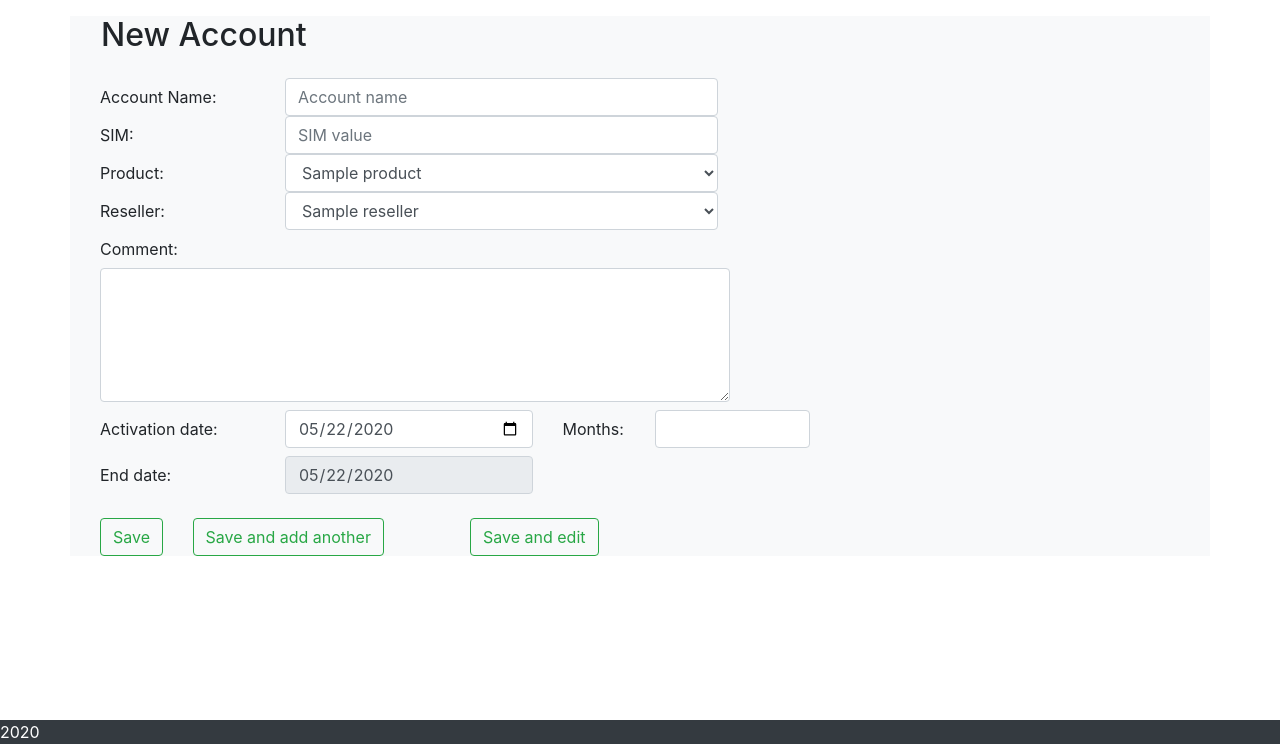
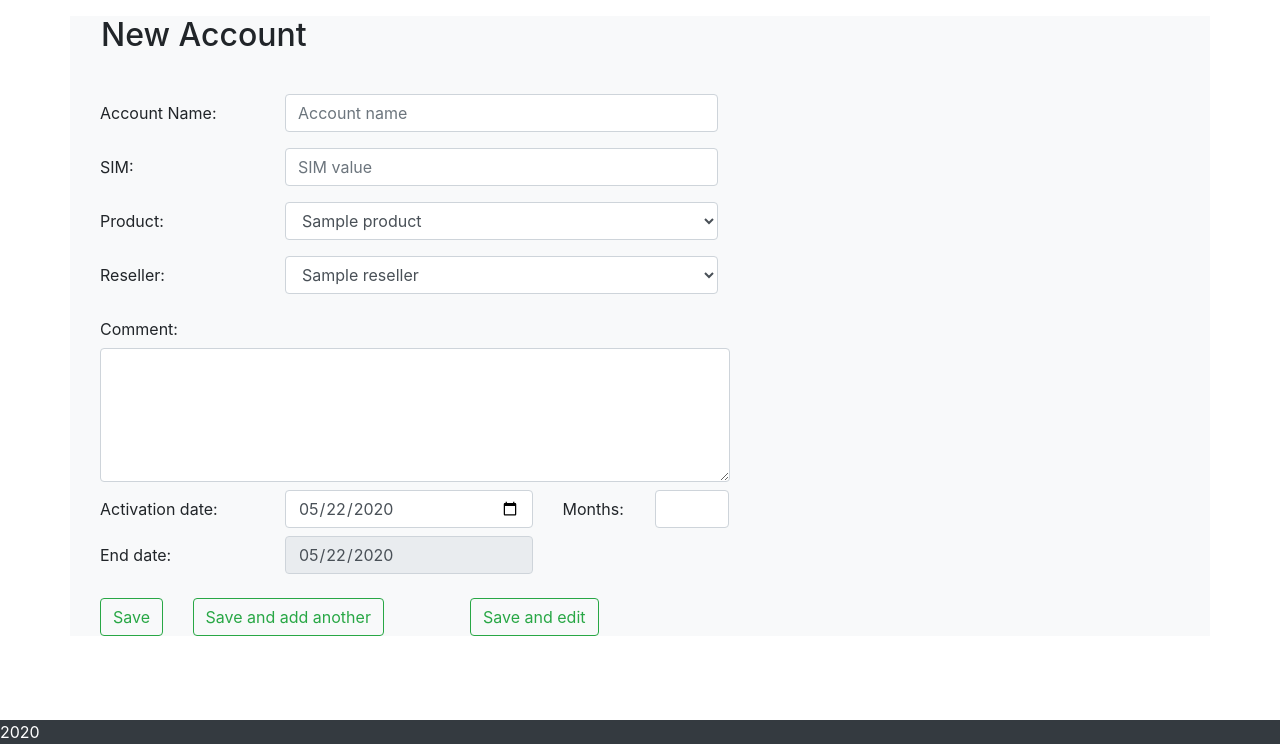
Before and after one commit to Simple2B/NITRIX, a Flask app: page /account_details in a window 1280 px wide. Shown: the part 56-800 px from the top of the page. Run offline with Flask 2, Linux system fonts and the light colour scheme; tables that the repository leaves empty hold one stand-in row (values such as "Sample post"); some libraries are stand-ins or nearby versions.

Commit message:
fix 1st half of fields

```diff
--- a/app/templates/account_details.html
+++ b/app/templates/account_details.html
@@ -10,7 +10,7 @@
             <h2>New Account</h2>
             {% endif %}
         </div>
-        <div class="row">
+        <div class="row pt-3">
             {{form.id(type='hidden')}}
             <!-- <label class="col-sm-2 col-form-label">Account name:</label> -->
             {{form.name.label(class="col-sm-2 col-form-label")}}
@@ -22,13 +22,13 @@
                 {% endif %}
             </div>
         </div>
-        <div class="row">
+        <div class="row pt-3">
             <label class="col-sm-2 col-form-label">SIM:</label>
             <div class="col-sm-5">
                 {{form.sim(class='form-control', placeholder="SIM value")}}
             </div>
         </div>
-        <div class="row">
+        <div class="row pt-3">
             <label class="col-sm-2 col-form-label">Product:</label>
             <div class="col-sm-5">
                 <select class="form-control" name="product_id">
@@ -42,7 +42,7 @@
                 </select>
             </div>
         </div>
-        <div class="row">
+        <div class="row pt-3">
             <label class="col-sm-2 col-form-label">Reseller:</label>
             <div class="col-sm-5">
                 {% if form.is_edit %}
@@ -62,7 +62,7 @@
 
             </div>
         </div>
-        <div class="row">
+        <div class="row pt-3">
             <label class="col-sm-2 col-form-label">Comment:</label>
             <div class="container">
                 {{form.comment(class='col-sm-7 form-control', rows="5")}}
@@ -74,7 +74,7 @@
                 {{form.activation_date(class='form-control', type='date', readonly=form.is_edit )}}
             </div>
             <label class="col-sm-1 col-form-label mt-2">Months:</label>
-            <div class="col-sm-2 mt-2">
+            <div class="col-sm-1 mt-2 pr-1">
                 {% if form.is_edit %}
                 {{form.months(class='form-control', id='months', readonly=True)}}
                 {% else %}
```
